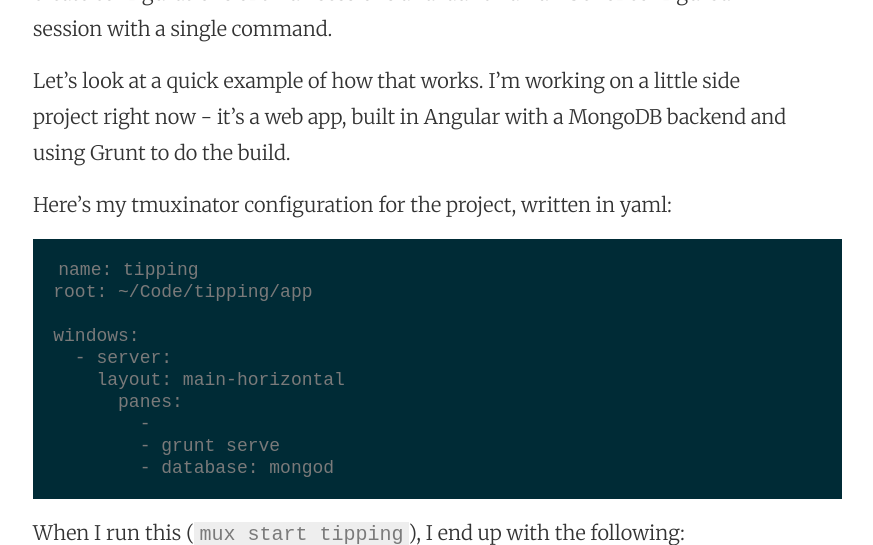
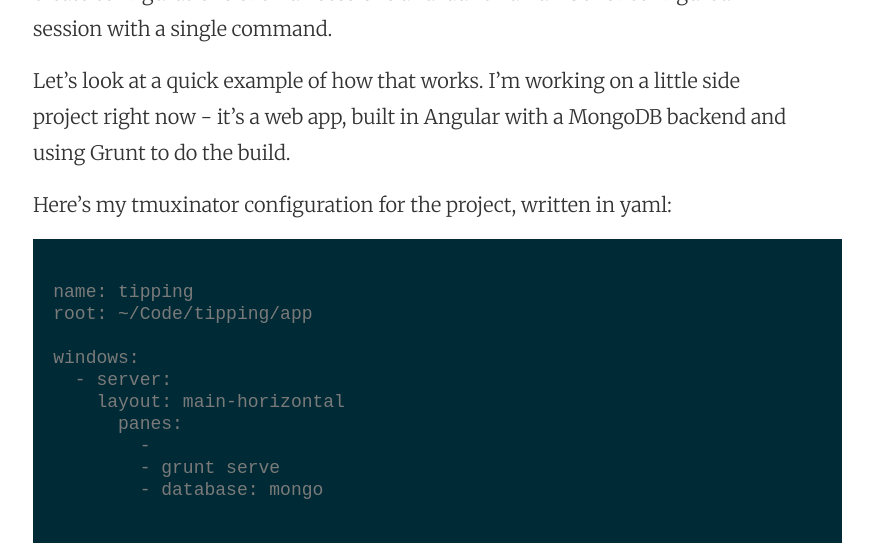
Before and after one commit to jwd2a/justindav.is, a Jekyll site: the page built from _posts/2015/2015-11-16-switching-between-projects-in-ten-seconds.md, in a window 1280 px wide and 900 px high, scrolled down 1460 px, cut to the strip 0-545 px from the top of the window. Shown: the whole strip, without its empty margins (223-1096 px from the left). Built offline with Jekyll 4.4.1, drawn with Linux system fonts in a browser that asks for light colours; nearby versions of some CDN libraries; comment, search, counter and statistics services are not loaded.

Commit message:
Trying to fix that space

````diff
--- a/_posts/2015/2015-11-16-switching-between-projects-in-ten-seconds.md
+++ b/_posts/2015/2015-11-16-switching-between-projects-in-ten-seconds.md
@@ -28,7 +28,8 @@
 
 Here's my tmuxinator configuration for the project, written in yaml:
 
-```
+~~~
+
 name: tipping
 root: ~/Code/tipping/app
 
@@ -38,8 +39,9 @@
       panes:
         -
         - grunt serve
-        - database: mongod
-```
+        - database: mongo
+
+~~~
 
 When I run this (`mux start tipping`), I end up with the following:
 
````
